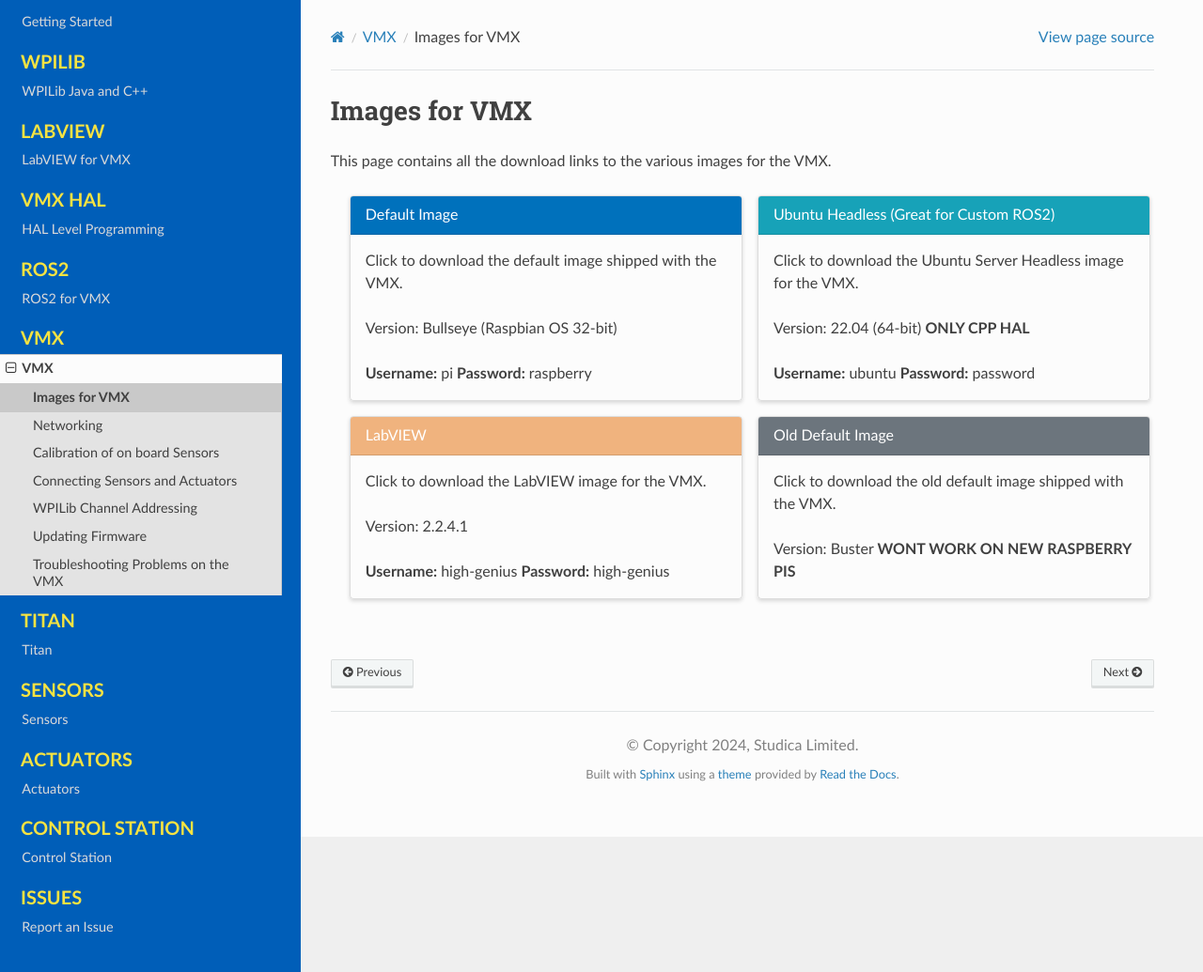
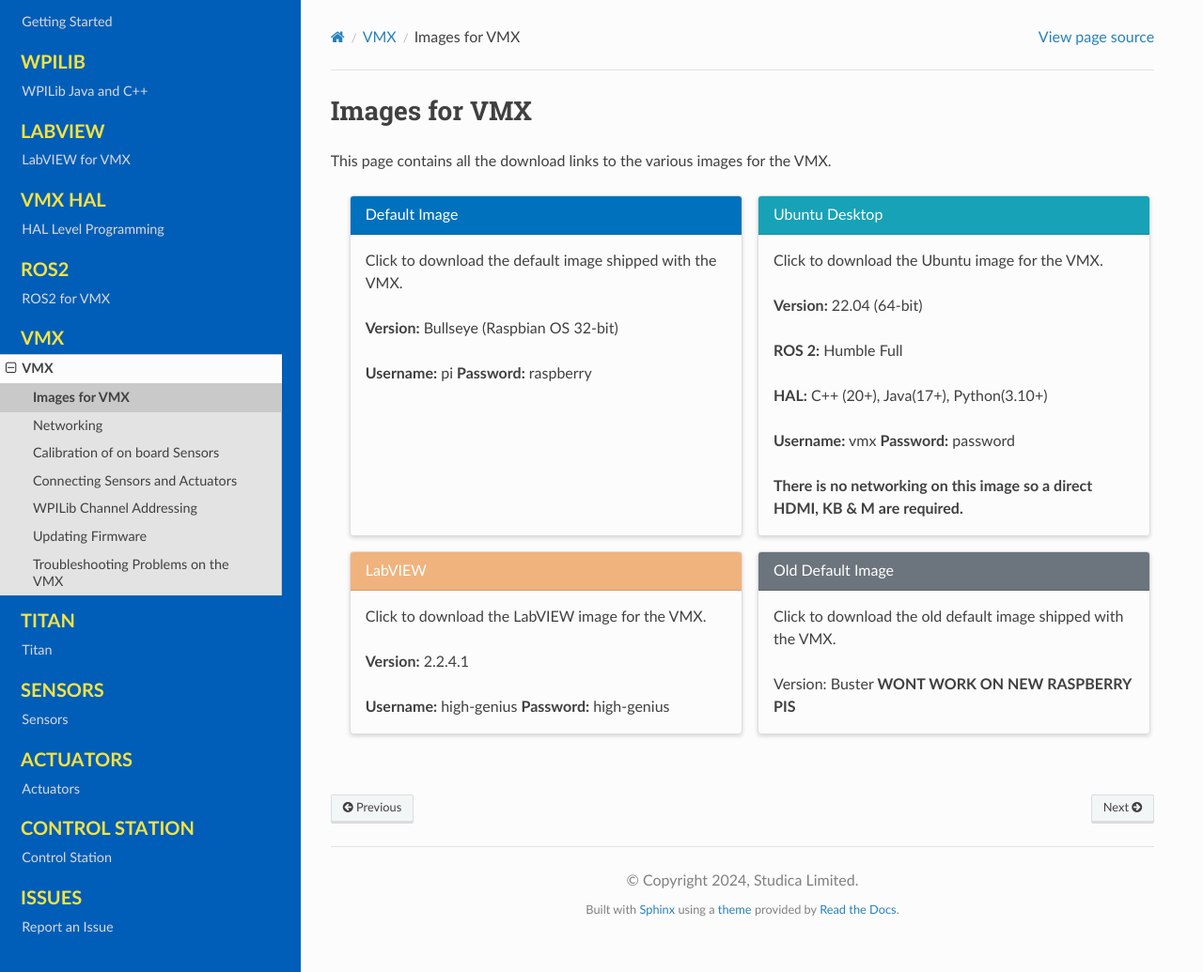
Before and after one commit to Jm-Taylor/Studica-Docs-WC, a Sphinx documentation site: the page built from source/docs/VMX/os-images.rst, in a window 1280 px wide and 1035 px high. Shown: the whole window at 94% size. Built offline with Sphinx 7.4.7 and the Read the Docs theme 2.0.0, drawn with Linux system fonts in a browser that asks for light colours.

Commit message:
Update ubunutu image

```diff
--- a/source/docs/VMX/os-images.rst
+++ b/source/docs/VMX/os-images.rst
@@ -17,23 +17,29 @@
 
         Click to download the default image shipped with the VMX.
 
-        Version: Bullseye (Raspbian OS 32-bit)
+        **Version:** Bullseye (Raspbian OS 32-bit)
 
         **Username:** pi **Password:** raspberry
 
     .. grid-item-card::
         :class-header: sd-bg-info sd-text-white
-        :link: https://studicalimited.sharepoint.com/:u:/s/SR-Resources/EeWxsXAuUJlKo5OBhY8bW68B_uyvnZ2tnNlJKYOMexyGBw?e=V1iUzf&download=1
+        :link: https://studicalimited.sharepoint.com/:u:/s/SR-Resources/EQwRu3CDfj5OpjdC6XNUwFQB8HDwnFssPixJreXBGmxlUw?e=cPI0Za&download=1
         :link-type: url
 
-        Ubuntu Headless (Great for Custom ROS2)
+        Ubuntu Desktop
         ^^^
 
-        Click to download the Ubuntu Server Headless image for the VMX.
+        Click to download the Ubuntu image for the VMX.
 
-        Version: 22.04 (64-bit) **ONLY CPP HAL**
+        **Version:** 22.04 (64-bit)
 
-        **Username:** ubuntu **Password:** password
+        **ROS 2:** Humble Full
+
+        **HAL:** C++ (20+), Java(17+), Python(3.10+)
+
+        **Username:** vmx **Password:** password
+
+        **There is no networking on this image so a direct HDMI, KB & M are required.**
 
     .. grid-item-card::
         :class-header: sd-bg-warning sd-text-white
```
Also changed, not shown: other parts of source/docs/VMX/os-images.rst (+1 -1 lines).
